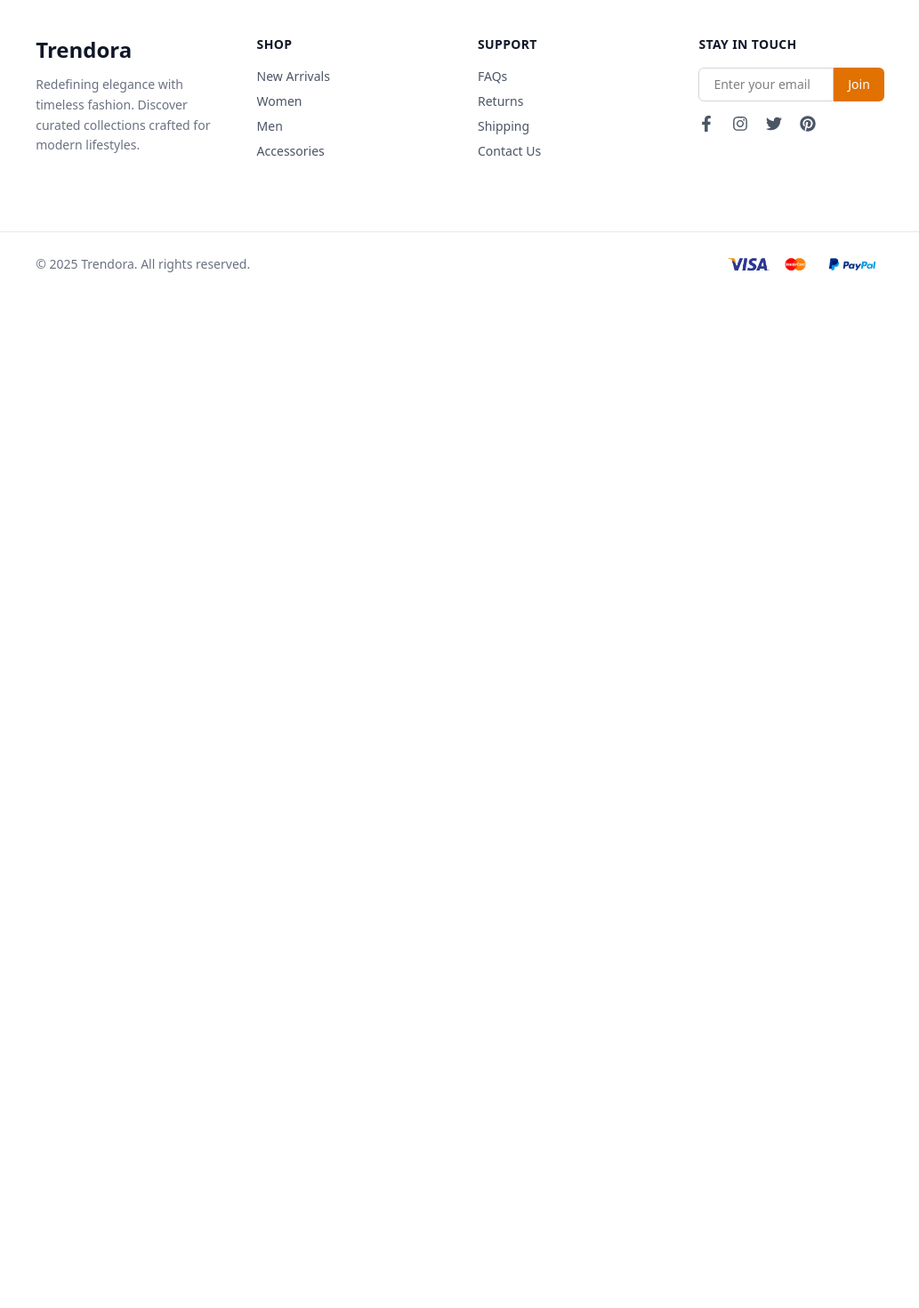
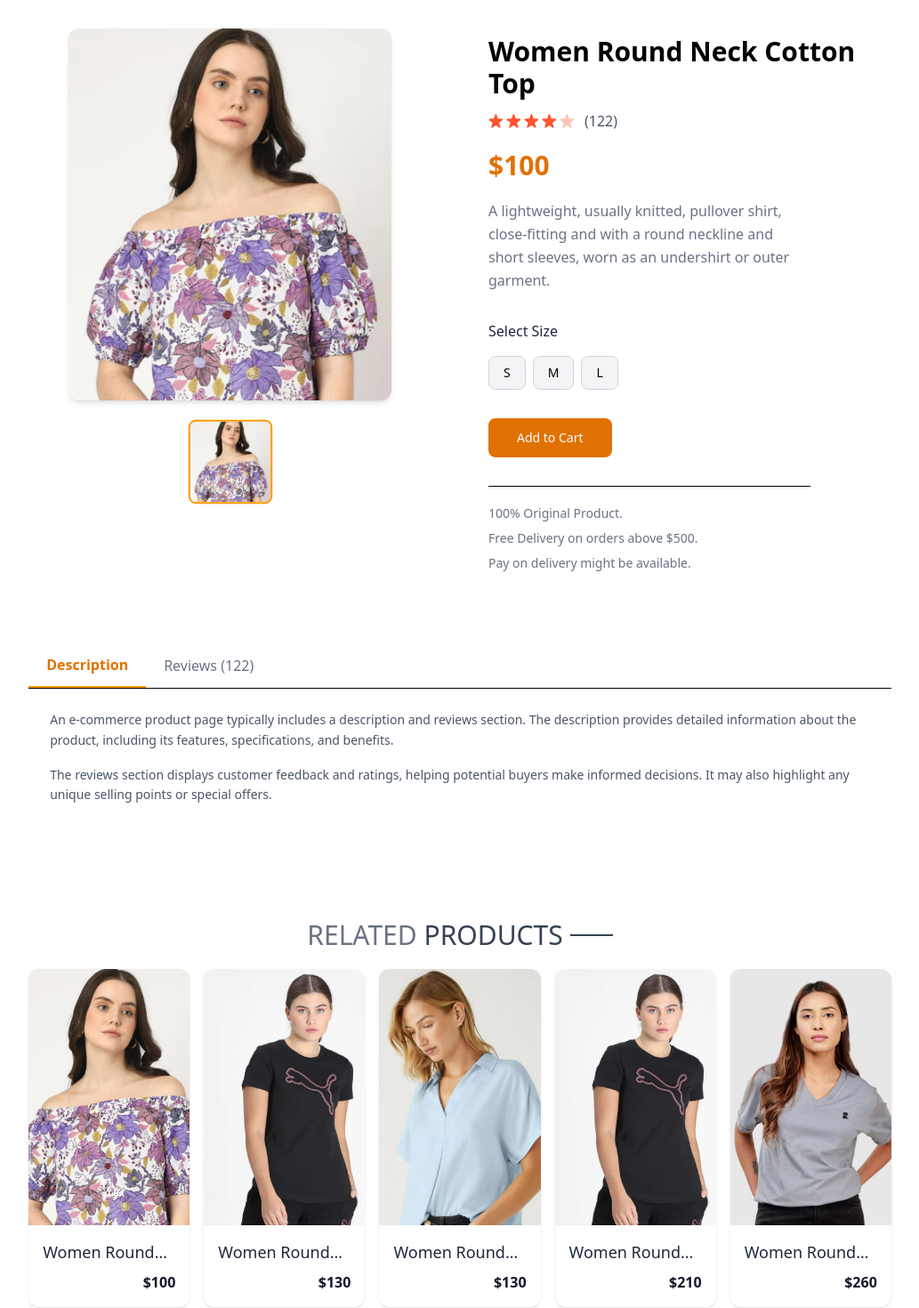
Before and after one commit to Dinesh0017/Trendora, a React (Vite) app in the folder frontend/: page /product/aaaaa in a window 1280 px wide. Shown: the part 80-1550 px from the top of the page at 89% size, without its empty margins (123-1156 px from the left). Before the commit the page ends 800 px from the top, so only its background shows below. Built offline with nearby package versions, Linux system fonts and the light colour scheme.

Commit message:
product page

```diff
--- a/frontend/src/App.jsx
+++ b/frontend/src/App.jsx
@@ -22,7 +22,7 @@ const App = () => {
         <Route path="/collection" element={<Collection />} />
         <Route path="/about" element={<About />} />
         <Route path="/contact" element={<Contact />} />
-        <Route path="/products/:productId" element={<Product />} />
+        <Route path="/product/:productId" element={<Product />} />
         <Route path="/cart" element={<Cart />} />
         <Route path="/login" element={<Login />} />
         <Route path="/place-order" element={<PlaceOrder />} />
--- /dev/null
+++ b/frontend/src/components/RelatedProduct.jsx
@@ -0,0 +1,36 @@
+import React, { useEffect, useState } from 'react'
+import { useContext } from 'react';
+import { ShopContext } from '../context/ShopContext';
+import Title from './Title';
+import Product from '../pages/Product';
+import ProductItem from './ProductItem';
+
+const RelatedProduct = ({category, subCategory}) => {
+    const {products} = useContext(ShopContext);
+    const [related, setRelated] = useState([])
+
+    useEffect(()=>{
+        if(products.length > 0){
+            let productsCopy = products.slice();
+            productsCopy = productsCopy.filter((item) =>category === item.category);
+            productsCopy = productsCopy.filter((item) =>subCategory === item.subCategory);
+            setRelated(productsCopy.slice(0,5)); // show only 4 related products
+        }
+    },[products, category, subCategory])
+
+
+  return (
+    <div className='my-24'>
+        <div className='text-center text-3xl py-2'>
+            <Title text1={'RELATED '} text2={'PRODUCTS'} />
+        </div>
+        <div className=' grid grid-col-2 sm:grid-cols-3 md:grid-cols-4 lg:grid-cols-5 gap-4 gap-y-6'>
+        {related.map((item,index) => (
+            <ProductItem key={index} id={item._id} name={item.name} price={item.price} image={item.image}/>
+        ))}
+        </div>
+    </div>
+  )
+}
+
+export default RelatedProduct
--- a/frontend/src/index.css
+++ b/frontend/src/index.css
@@ -13,6 +13,10 @@ a.active hr{
   font-style: normal;
 }
 
+
+::-webkit-scrollbar {
+  display: none;
+}
 @media (max-width: 640px) {
 a.active{
   background-color: black;
--- a/frontend/src/pages/Product.jsx
+++ b/frontend/src/pages/Product.jsx
@@ -1,11 +1,156 @@
-import React from 'react'
+import React, { useState, useEffect, useContext } from "react";
+import { useParams } from "react-router-dom";
+import { ShopContext } from "../context/ShopContext";
+import { assets } from "../assets/images/assets";
+import RelatedProduct from "../components/RelatedProduct";
 
 const Product = () => {
-  return (
-    <div>
+  const { productId } = useParams();
+  const { products, currency } = useContext(ShopContext);
+  const [productData, setProductData] = useState(false);
+  const [image, setImage] = useState("");
+  const [size, setSize] = useState("");
 
+  const fetchProductData = async () => {
+    products.map((item) => {
+      if (item._id === productId) {
+        setProductData(item);
+        setImage(item.image[0]);
+        return null;
+      }
+    });
+  };
+
+  useEffect(() => {
+    fetchProductData();
+  }, [products]);
+
+  return productData ? (
+    <div className="pt-10 transition-opacity duration-500 ease-in opacity-100 px-4 sm:px-10">
+      {/* Product Data */}
+      <div className="flex gap-12 sm:gap-16 flex-col sm:flex-row">
+        {/* Product Images */}
+        <div className="flex-1 flex flex-col items-center">
+          {/* Big Image */}
+          <div className="w-full sm:w-[80%]">
+            <img
+              src={image}
+              alt={productData.name}
+              className="w-full h-auto rounded-xl shadow-md"
+            />
+          </div>
+
+          {/* Small Thumbnails BELOW */}
+          <div className="flex gap-3 mt-4 overflow-x-auto justify-center p-2">
+            {productData.image.map((item, index) => (
+              <img
+                key={index}
+                src={item}
+                alt={productData.name}
+                className={`min-w-[70px] h-[70px] sm:min-w-[80px] sm:h-[80px] md:min-w-[90px] md:h-[90px] object-cover rounded-lg cursor-pointer border-2 transition-all duration-300 ${
+                  item === image
+                    ? "border-amber-500 scale-105"
+                    : "border-gray-200 hover:border-gray-400"
+                }`}
+                onClick={() => setImage(item)}
+              />
+            ))}
+          </div>
+        </div>
+
+        {/* Product Info */}
+        <div className="flex-1">
+          <h1 className="font-semibold text-3xl mt-2">{productData.name}</h1>
+
+          {/* Ratings */}
+          <div className="flex items-center gap-1 mt-3">
+            <img src={assets.star_icon} alt="" className="w-4" />
+            <img src={assets.star_icon} alt="" className="w-4" />
+            <img src={assets.star_icon} alt="" className="w-4" />
+            <img src={assets.star_icon} alt="" className="w-4" />
+            <img src={assets.star_dull_icon} alt="" className="w-4" />
+            <p className="pl-2 text-gray-600">(122)</p>
+          </div>
+
+          {/* Price */}
+          <p className="mt-5 text-3xl font-bold text-amber-600">
+            {currency}
+            {productData.price}
+          </p>
+
+          {/* Description */}
+          <p className="mt-5 text-gray-500 leading-relaxed md:w-4/5">
+            {productData.description}
+          </p>
+
+          {/* Sizes Selection */}
+          <div className="flex flex-col gap-4 my-8">
+            <p className="font-medium text-slate-800">Select Size</p>
+            <div className="flex gap-2 flex-wrap">
+              {productData.sizes.map((item, index) => (
+                <button
+                  onClick={() => setSize(item)}
+                  key={index}
+                  className={`border py-2 px-4 rounded-lg text-sm transition-all ${
+                    item === size
+                      ? "border-amber-500 bg-amber-50 text-amber-700 shadow"
+                      : "border-gray-300 bg-gray-100 hover:border-amber-400"
+                  }`}
+                >
+                  {item}
+                </button>
+              ))}
+            </div>
+          </div>
+
+          {/* Add to Cart */}
+          <button className="bg-amber-600 hover:bg-amber-700 text-white px-8 py-3 rounded-lg text-sm font-medium transition-all duration-300">
+            Add to Cart
+          </button>
+
+          {/* Extra Info */}
+          <hr className="mt-8 w-4/5" />
+          <div className="text-sm text-gray-500 mt-5 flex flex-col gap-2">
+            <p>100% Original Product.</p>
+            <p>Free Delivery on orders above {currency}500.</p>
+            <p>Pay on delivery might be available.</p>
+          </div>
+        </div>
+      </div>
+
+      {/* Description & Review Section */}
+      <div className="mt-20">
+        <div className="flex border-b">
+          <button className="border-b-2 border-amber-500 px-5 py-3 text-md font-semibold text-amber-600">
+            Description
+          </button>
+          <button className="px-5 py-3 text-md text-gray-500 hover:text-rose-500 transition">
+            Reviews (122)
+          </button>
+        </div>
+        <div className="flex flex-col gap-4 px-6 py-6 text-sm text-gray-600 leading-relaxed">
+          <p>
+            An e-commerce product page typically includes a description and
+            reviews section. The description provides detailed information about
+            the product, including its features, specifications, and benefits.
+          </p>
+          <p>
+            The reviews section displays customer feedback and ratings, helping
+            potential buyers make informed decisions. It may also highlight any
+            unique selling points or special offers.
+          </p>
+        </div>
+      </div>
+
+      {/* Related Products */}
+      <RelatedProduct
+        category={productData.category}
+        subCategory={productData.subCategory}
+      />
     </div>
-  )
-}
+  ) : (
+    <div className="opacity-0"></div>
+  );
+};
 
-export default Product
+export default Product;
```
